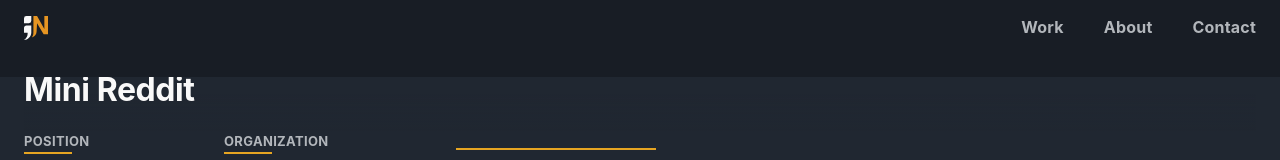
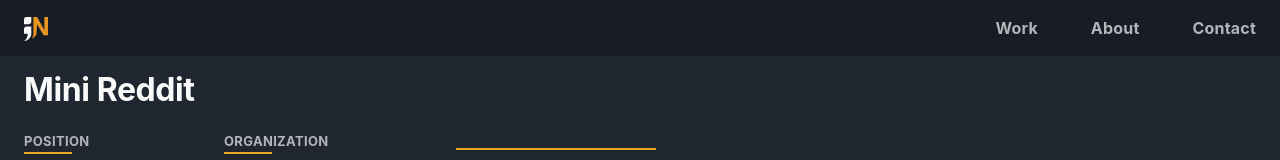
Before and after one commit to NeffCodes/Portfolio-v2.0, a Next.js app: page /projects/mini-reddit in a window 1280 px wide. Shown: the top 160 px of the page. Built offline with nearby package versions, Linux system fonts and the light colour scheme.

Commit message:
Fix navigation hover issue on chrome

```diff
--- a/src/common/components/nav/Nav.js
+++ b/src/common/components/nav/Nav.js
@@ -32,6 +32,13 @@
   return (
     <header className={styles.header}>
       <nav className={`${styles.nav} site_width_container`}>
+        <motion.ul
+            initial="hidden"
+            animate="visible"
+            variants={list}
+            className={styles.container}
+          >
+          <li className={styles.logo_container}>
             <Link href={{pathname:'/'}}>
               <motion.a
                 initial={{opacity:0}}
@@ -39,34 +46,32 @@
                 transition={{duration: 0.6}}
                 tabIndex="0"
                 aria-label='Home'
+                className={styles.logo}
               >
-            <div className={styles.logo}>
-              <Image src={logo} alt="James Neff Logo" />
-            </div>
+                <Image
+                  src={logo}
+                  alt="James Neff Logo"
+                  width={24}
+                  height={24}
+                />
               </motion.a>
             </Link>
-        <div className={styles.link_container}>
-          <motion.ul
-            initial="hidden"
-            animate="visible"
-            variants={list}
-            className={styles.list}
-          >
-            <motion.li variants={item}>
+          </li>
+          <motion.li variants={item} className={styles.list_item}>
             <Link href={{pathname:'/', hash: 'work'}}>
               <a className={styles.link}>
                 Work
               </a>
             </Link>
           </motion.li>
-            <motion.li variants={item}>
+          <motion.li variants={item} className={styles.list_item}>
             <Link href={{pathname:'/', hash: 'about'}}>
               <a className={styles.link}>
                 About
               </a>
             </Link>
           </motion.li>
-            <motion.li variants={item}>
+          <motion.li variants={item} className={styles.list_item}>
             <Link href={{pathname: router.pathname, hash: 'contact'}}>
               <a className={styles.link}>
                 Contact
@@ -74,7 +79,6 @@
             </Link>
           </motion.li>
         </motion.ul>
-        </div>
       </nav>
     </header>
   )
--- a/src/common/components/nav/Nav.module.css
+++ b/src/common/components/nav/Nav.module.css
@@ -11,47 +11,55 @@
 .nav {
     display: flex;
     justify-content: space-between;
-    padding-top: 1rem;
-    padding-bottom: 1rem;
+    height: 56px;
+}
+
+.container {
+    display: flex;
+    flex-flow: row nowrap;
+    justify-content: flex-end;
+    align-items: center;
+    width: 100%;
+}
+
+.logo_container {
+    margin-right: auto;
 }
 
 .logo {
-    width: 1.5rem;
-    height: 1.5rem;
+    display: inline-block;
+    padding: 1rem 0.75rem 0.5rem 0;
     transition: 0.1s linear;
 }
 
 .logo:hover {
     filter:drop-shadow(0 2px 4px rgba(0,0,0,0.4));
-    scale: 1.1;
+    transform: scale(1.1);
+}
+@supports (scale:1){
+    .logo:hover {
+        scale: 1.1;
+    }
 }
 
-.link_container {
-    display:flex;
-    justify-content: space-between;
-    align-items: center;
-    flex-basis: 268px;
-}
-
-.list {
-    display: flex;
-    flex-basis: inherit;
-    justify-content: inherit;
+.list_item {
+    margin-right: -1rem;
+    margin-left: max(0.5rem, 3%);
+    padding: 1rem 0;
 }
 
 .link {
     position: relative;
-    height: 32px;
-    margin-left: 1.5rem;
     padding: 1rem;
     font-weight: bold;
     color: var(--white-navy-tint);
     transition: 0.2s ease-in-out;
 }
 
-.link::after{
+.link::after {
     content: '';
     position: absolute;
+    display: inline-block;
     left: 1rem;
     bottom: 0.75rem;
     width: 0;
@@ -59,7 +67,6 @@
     background-color: var(--orange);
     transition: 0.2s ease-in-out;
 }
-
 .link:hover, .link:focus {
     color: var(--white);
     filter:drop-shadow(0 2px 4px rgba(0,0,0,0.4));
```
Lines whose indentation alone changed are shown as unchanged.
